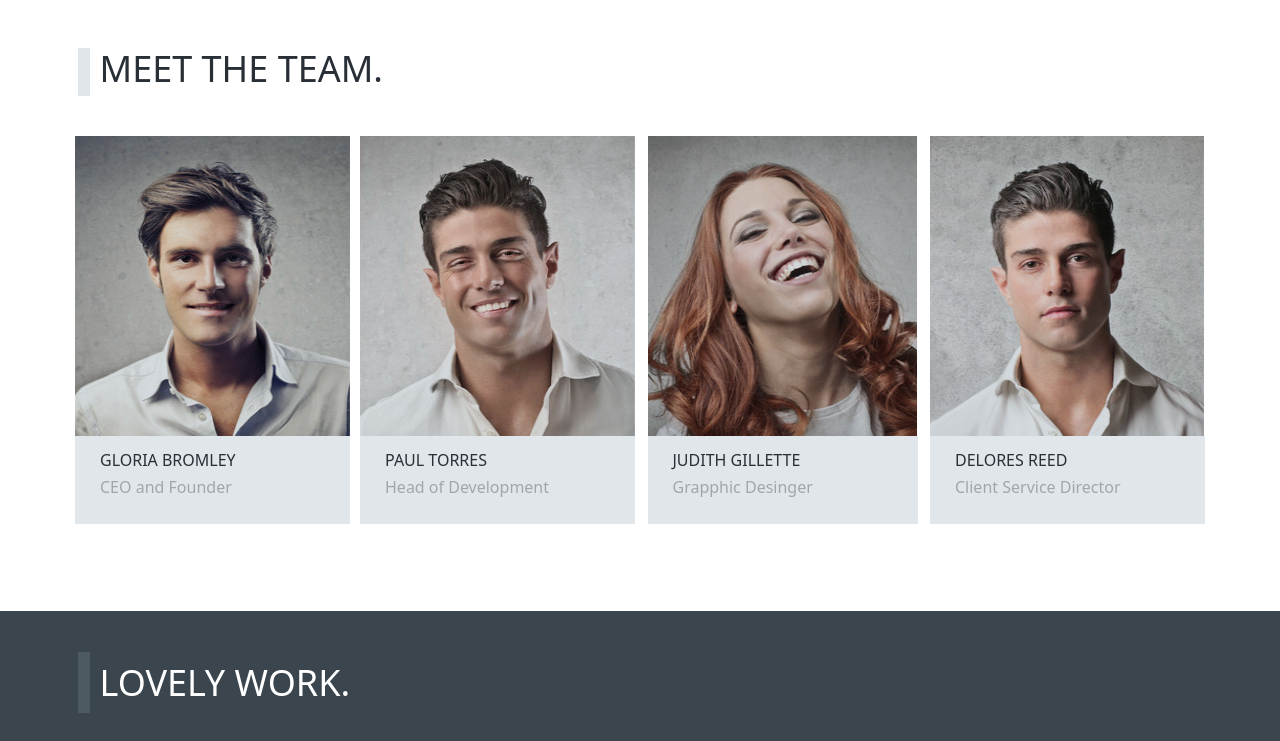
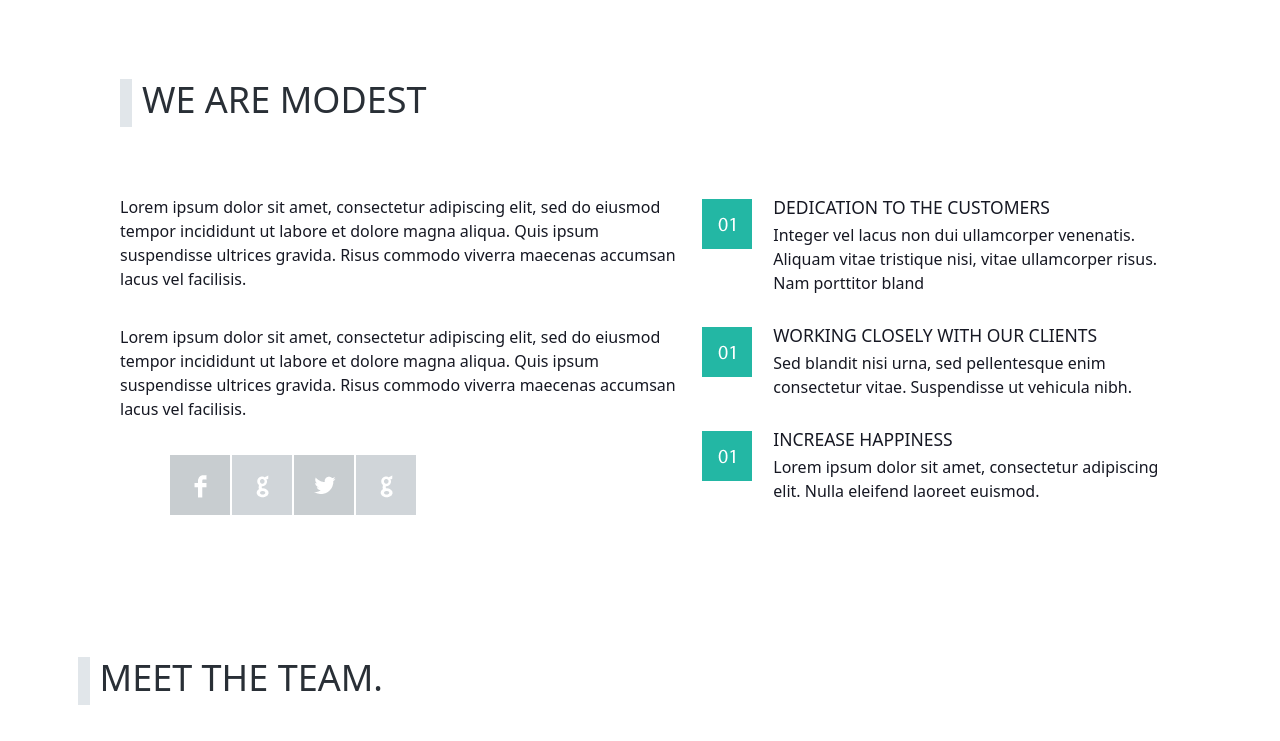
Before and after one commit to UyenPun/Modest---PSD-Landing-Page, a plain HTML site: page index.html in a window 1280 px wide. Shown: the part 448-1189 px from the top of the page. Drawn offline with nearby package versions, Linux system fonts and the light colour scheme.

Commit message:
Thang commit part 3.

```diff
--- a/assets/sass/components/_header.scss
+++ b/assets/sass/components/_header.scss
@@ -6,9 +6,9 @@
   justify-content: center;
   align-items: center;
   gap: 41rem;
-position: fixed;
-top: 0;
-z-index: 100;
+  position: fixed;
+  top: 0;
+  z-index: 100;
 
   &-logo {
     &:hover {
--- a/assets/sass/components/_index.scss
+++ b/assets/sass/components/_index.scss
@@ -4,3 +4,4 @@
 @import "meet";
 @import "services";
 @import "feature";
+@import "modest"
--- /dev/null
+++ b/assets/sass/components/_modest.scss
@@ -0,0 +1,64 @@
+.wrapper {
+  background-color: white;
+  margin: 8.1rem 12rem;
+}
+
+.modest {
+  display: flex;
+  flex-direction: column;
+
+  &-title {
+    text-align: left;
+    font-size: 3.6rem;
+    color: #292f36;
+    text-transform: uppercase;
+    margin-bottom: 3.4rem;
+
+    &::before {
+      content: "";
+      display: inline-block;
+      margin-right: 1rem;
+      border: 0.6rem solid #e1e6ea;
+      height: 4.8rem;
+      vertical-align: middle;
+    }
+  }
+
+  &-desc {
+    margin: 3.4rem 0;
+  }
+
+  .social-list {
+    display: flex;
+    gap: 2px;
+    margin-left: 3rem;
+  }
+
+  &-main {
+    display: flex;
+    justify-content: center;
+  }
+
+.modest-left {
+  flex: 50%;
+}
+
+.modest-right {
+  margin-top: 3.6rem;
+  display: flex;
+  flex-direction: column;
+  flex: 40%;
+  gap: 2rem;
+}
+  .target {
+    display: flex;
+    gap: 2rem;
+
+    &-main {
+      h3 {
+        text-transform: uppercase;
+        font-weight: 500;
+      }
+    }
+  }
+}
--- a/index.html
+++ b/index.html
@@ -55,42 +55,131 @@
       </ul>
     </header>
 
-    <!-- <div class="slider">
-      <div class="slider-content">
-        <h2>Welcome to our marketplace</h2>
-        <p>
-          Lorem ipsum dolor sit amet, consectetur adipiscing elit. Sed nisi
-          metus, tristique ndolor non, ornare sagittis dolor. Nulla vestibulu
-          lacus ...
-        </p>
-        <ul class="slider-cta-list">
-          <li class="slider-cta-item"><button>View More</button></li>
-          <li class="slider-cta-item"><button>Video Tour</button></li>
-        </ul>
-      </div>
-    </div> -->
-
-    <div id="carouselExampleFade" class="carousel slide carousel-fade" data-bs-ride="carousel">
+    <div
+      id="carouselExampleFade"
+      class="carousel slide carousel-fade"
+      data-bs-ride="carousel"
+    >
       <div class="carousel-inner">
         <div class="carousel-item active">
-          <img src="./assets/img/slider/slider.jpg" class="d-block w-100" alt="...">
+          <img
+            src="./assets/img/slider/slider.jpg"
+            class="d-block w-100"
+            alt="..."
+          />
         </div>
         <div class="carousel-item">
-          <img src="./assets/img/slider/slider.jpg" class="d-block w-100" alt="...">
+          <img
+            src="./assets/img/slider/slider.jpg"
+            class="d-block w-100"
+            alt="..."
+          />
         </div>
         <div class="carousel-item">
-          <img src="./assets/img/slider/slider.jpg" class="d-block w-100" alt="...">
+          <img
+            src="./assets/img/slider/slider.jpg"
+            class="d-block w-100"
+            alt="..."
+          />
         </div>
       </div>
-      <button class="carousel-control-prev" type="button" data-bs-target="#carouselExampleFade" data-bs-slide="prev">
+      <button
+        class="carousel-control-prev"
+        type="button"
+        data-bs-target="#carouselExampleFade"
+        data-bs-slide="prev"
+      >
         <span class="carousel-control-prev-icon" aria-hidden="true"></span>
         <span class="visually-hidden">Previous</span>
       </button>
-      <button class="carousel-control-next" type="button" data-bs-target="#carouselExampleFade" data-bs-slide="next">
+      <button
+        class="carousel-control-next"
+        type="button"
+        data-bs-target="#carouselExampleFade"
+        data-bs-slide="next"
+      >
         <span class="carousel-control-next-icon" aria-hidden="true"></span>
         <span class="visually-hidden">Next</span>
       </button>
     </div>
+
+    <!-- PART 3: START MODEST -->
+    <div class="wrapper">
+      <div class="modest">
+        <h2 class="modest-title">We Are Modest</h2>
+        <div class="modest-main row">
+          <div class="modest-left col col-md-12 col-lg-6">
+            <p class="modest-desc">
+              Lorem ipsum dolor sit amet, consectetur adipiscing elit, sed do
+              eiusmod tempor incididunt ut labore et dolore magna aliqua. Quis
+              ipsum suspendisse ultrices gravida. Risus commodo viverra maecenas
+              accumsan lacus vel facilisis.
+            </p>
+            <p class="modest-desc">
+              Lorem ipsum dolor sit amet, consectetur adipiscing elit, sed do
+              eiusmod tempor incididunt ut labore et dolore magna aliqua. Quis
+              ipsum suspendisse ultrices gravida. Risus commodo viverra maecenas
+              accumsan lacus vel facilisis.
+            </p>
+            <ul class="social-list">
+              <li class="social-item">
+                <a href="">
+                  <img src="./assets/img/modest/fb.png" alt="FACEBOOK"
+                /></a>
+              </li>
+              <li class="social-item">
+                <a href="">
+                  <img src="./assets/img/modest/gg.png" alt="GOOGLE"
+                /></a>
+              </li>
+              <li class="social-item">
+                <a href="">
+                  <img src="./assets/img/modest/twitter.png" alt="TWITTER"
+                /></a>
+              </li>
+              <li class="social-item">
+                <a href="">
+                  <img src="./assets/img/modest/gg.png" alt="GOOGLE"
+                /></a>
+              </li>
+            </ul>
+          </div>
+          <div class="modest-right col col-md-12 col-lg-6">
+            <div class="target">
+              <div class="target-number">
+                <img src="./assets/img/modest/num1.png" alt="1" />
+              </div>
+              <div class="target-main">
+                <h3>Dedication to the customers</h3>
+                <p>Integer vel lacus non dui ullamcorper venenatis. Aliquam vitae tristique nisi, vitae ullamcorper risus. Nam porttitor bland</p>
+              </div>
+            </div>
+
+            <div class="target">
+              <div class="target-number">
+                <img src="./assets/img/modest/num1.png" alt="1" />
+              </div>
+              <div class="target-main">
+                <h3>working closely with our clients</h3>
+                <p>Sed blandit nisi urna, sed pellentesque enim consectetur vitae. Suspendisse ut vehicula nibh.</p>
+              </div>
+            </div>
+
+            <div class="target">
+              <div class="target-number">
+                <img src="./assets/img/modest/num1.png" alt="1" />
+              </div>
+              <div class="target-main">
+                <h3>increase happiness</h3>
+                <p>Lorem ipsum dolor sit amet, consectetur adipiscing elit. Nulla eleifend laoreet euismod.</p>
+              </div>
+            </div>
+          </div>
+        </div>
+      </div>
+    </div>
+    <!-- PART 3: END MODEST -->
+
     <!-- ==========Tân: Part 4 - Start MEET THE TEAM ========== -->
     <div class="container">
       <div class="meet">
```
Also changed, not shown: assets/css/main.css, assets/css/main.min.css, assets/img/modest/fb.png (added), assets/img/modest/gg.png (added), assets/img/modest/num1.png (added), assets/img/modest/num2.png (added), assets/img/modest/num3.png (added), assets/img/modest/twitter.png (added).
